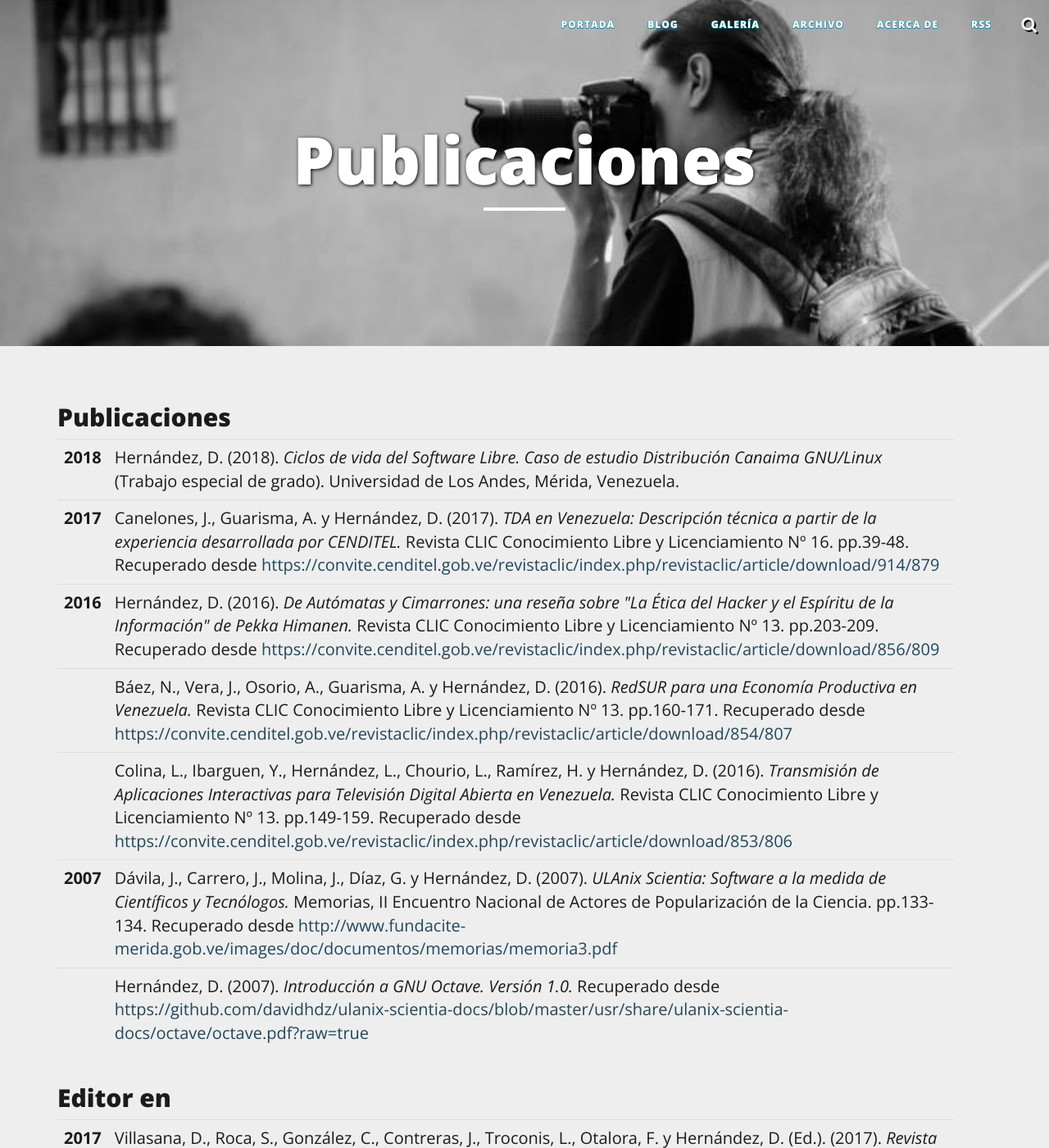
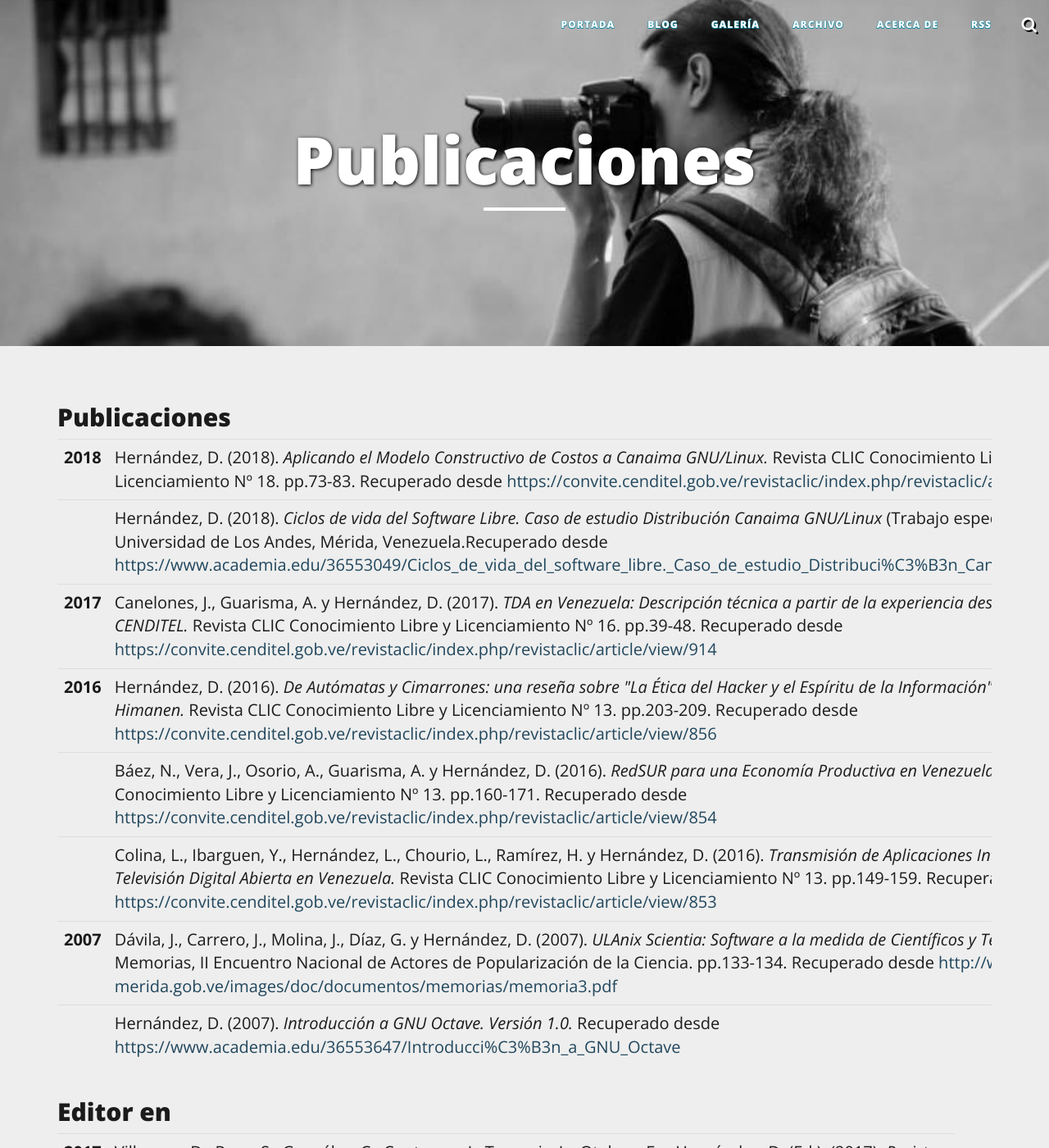
Before and after one commit to davidhdz/davidhdz.github.io, a Jekyll site: the page built from pubs/index.html, in a window 1280 px wide and 1400 px high. Shown: the whole window at 82% size. Built offline with Jekyll 4.4.1, drawn with Linux system fonts in a browser that asks for light colours; nearby versions of some CDN libraries; comment, search, counter and statistics services are not loaded.

Commit message:
Se añade publicación Aplicando el Modelo Constructivo de Costos a Canaima GNU/Linux

```diff
--- a/pubs/index.html
+++ b/pubs/index.html
@@ -10,23 +10,27 @@ header-img: "img/charlas.jpg"
 <tbody>
 <tr>
   <td style="vertical-align: top;"><strong>2018</strong></td>
-  <td>Hernández, D. (2018). <em>Ciclos de vida del Software Libre. Caso de estudio Distribución Canaima GNU/Linux</em> (Trabajo especial de grado). Universidad de Los Andes, Mérida, Venezuela.</td>
+  <td>Hernández, D. (2018). <em>Aplicando el Modelo Constructivo de Costos a Canaima GNU/Linux.</em> Revista CLIC Conocimiento Libre y Licenciamiento Nº 18. pp.73-83. Recuperado desde <a href="https://convite.cenditel.gob.ve/revistaclic/index.php/revistaclic/article/view/944" target="_blank">https://convite.cenditel.gob.ve/revistaclic/index.php/revistaclic/article/view/944</td>
+</tr>
+<tr>
+  <td></td>
+  <td>Hernández, D. (2018). <em>Ciclos de vida del Software Libre. Caso de estudio Distribución Canaima GNU/Linux</em> (Trabajo especial de grado). Universidad de Los Andes, Mérida, Venezuela.Recuperado desde <a href="https://www.academia.edu/36553049/Ciclos_de_vida_del_software_libre._Caso_de_estudio_Distribuci%C3%B3n_Canaima_GNU_Linux" target="_blank">https://www.academia.edu/36553049/Ciclos_de_vida_del_software_libre._Caso_de_estudio_Distribuci%C3%B3n_Canaima_GNU_Linux</td>
 </tr>
 <tr>
   <td style="vertical-align: top;"><strong>2017</strong></td>
-  <td>Canelones, J., Guarisma, A. y Hernández, D. (2017). <em>TDA en Venezuela: Descripción técnica a partir de la experiencia desarrollada por CENDITEL.</em> Revista CLIC Conocimiento Libre y Licenciamiento Nº 16. pp.39-48. Recuperado desde <a href="https://convite.cenditel.gob.ve/revistaclic/index.php/revistaclic/article/download/914/879" target="_blank">https://convite.cenditel.gob.ve/revistaclic/index.php/revistaclic/article/download/914/879</td>
+  <td>Canelones, J., Guarisma, A. y Hernández, D. (2017). <em>TDA en Venezuela: Descripción técnica a partir de la experiencia desarrollada por CENDITEL.</em> Revista CLIC Conocimiento Libre y Licenciamiento Nº 16. pp.39-48. Recuperado desde <a href="https://convite.cenditel.gob.ve/revistaclic/index.php/revistaclic/article/view/914" target="_blank">https://convite.cenditel.gob.ve/revistaclic/index.php/revistaclic/article/view/914</td>
 </tr>
 <tr>
   <td style="vertical-align: top;"><strong>2016</strong></td>
-  <td>Hernández, D. (2016). <em>De Autómatas y Cimarrones: una reseña sobre "La Ética del Hacker y el Espíritu de la Información" de Pekka Himanen.</em> Revista CLIC Conocimiento Libre y Licenciamiento Nº 13. pp.203-209. Recuperado desde <a href="https://convite.cenditel.gob.ve/revistaclic/index.php/revistaclic/article/download/856/809" target="_blank">https://convite.cenditel.gob.ve/revistaclic/index.php/revistaclic/article/download/856/809</td>
+  <td>Hernández, D. (2016). <em>De Autómatas y Cimarrones: una reseña sobre "La Ética del Hacker y el Espíritu de la Información" de Pekka Himanen.</em> Revista CLIC Conocimiento Libre y Licenciamiento Nº 13. pp.203-209. Recuperado desde <a href="https://convite.cenditel.gob.ve/revistaclic/index.php/revistaclic/article/view/856" target="_blank">https://convite.cenditel.gob.ve/revistaclic/index.php/revistaclic/article/view/856</td>
 </tr>
 <tr>
   <td></td>
-  <td>Báez, N., Vera, J., Osorio, A., Guarisma, A. y Hernández, D. (2016). <em>RedSUR para una Economía Productiva en Venezuela.</em> Revista CLIC Conocimiento Libre y Licenciamiento Nº 13. pp.160-171. Recuperado desde <a href="https://convite.cenditel.gob.ve/revistaclic/index.php/revistaclic/article/download/854/807" target="_blank">https://convite.cenditel.gob.ve/revistaclic/index.php/revistaclic/article/download/854/807</td>
+  <td>Báez, N., Vera, J., Osorio, A., Guarisma, A. y Hernández, D. (2016). <em>RedSUR para una Economía Productiva en Venezuela.</em> Revista CLIC Conocimiento Libre y Licenciamiento Nº 13. pp.160-171. Recuperado desde <a href="https://convite.cenditel.gob.ve/revistaclic/index.php/revistaclic/article/view/854" target="_blank">https://convite.cenditel.gob.ve/revistaclic/index.php/revistaclic/article/view/854</td>
 </tr>
 <tr>
   <td></td>
-  <td>Colina, L., Ibarguen, Y., Hernández, L., Chourio, L., Ramírez, H. y Hernández, D. (2016). <em>Transmisión de Aplicaciones Interactivas para Televisión Digital Abierta en Venezuela.</em> Revista CLIC Conocimiento Libre y Licenciamiento Nº 13. pp.149-159. Recuperado desde <a href="https://convite.cenditel.gob.ve/revistaclic/index.php/revistaclic/article/download/853/806" target="_blank">https://convite.cenditel.gob.ve/revistaclic/index.php/revistaclic/article/download/853/806</td>
+  <td>Colina, L., Ibarguen, Y., Hernández, L., Chourio, L., Ramírez, H. y Hernández, D. (2016). <em>Transmisión de Aplicaciones Interactivas para Televisión Digital Abierta en Venezuela.</em> Revista CLIC Conocimiento Libre y Licenciamiento Nº 13. pp.149-159. Recuperado desde <a href="https://convite.cenditel.gob.ve/revistaclic/index.php/revistaclic/article/view/853" target="_blank">https://convite.cenditel.gob.ve/revistaclic/index.php/revistaclic/article/view/853</td>
 </tr>
 <tr>
   <td style="vertical-align: top;"><strong>2007</strong></td>
@@ -34,7 +38,7 @@ header-img: "img/charlas.jpg"
 </tr>
 <tr>
   <td> </td>
-    <td>Hernández, D. (2007). <em>Introducción a GNU Octave. Versión 1.0.</em> Recuperado desde <a href="https://github.com/davidhdz/ulanix-scientia-docs/blob/master/usr/share/ulanix-scientia-docs/octave/octave.pdf?raw=true" target="_blank">https://github.com/davidhdz/ulanix-scientia-docs/blob/master/usr/share/ulanix-scientia-docs/octave/octave.pdf?raw=true</td>
+    <td>Hernández, D. (2007). <em>Introducción a GNU Octave. Versión 1.0.</em> Recuperado desde <a href="https://www.academia.edu/36553647/Introducci%C3%B3n_a_GNU_Octave" target="_blank">https://www.academia.edu/36553647/Introducci%C3%B3n_a_GNU_Octave</td>
 </tr>
 </tbody>
 </table>
```
